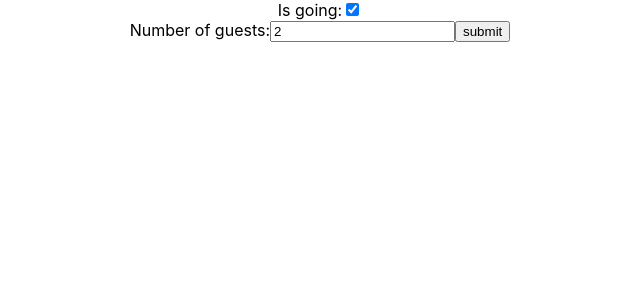
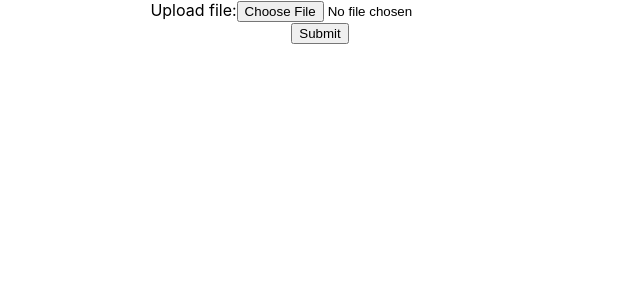
Before and after one commit to ngochaiisme/react-guild, a React (Create React App) app in the folder ReactMainConcept/my-app/: page / in a window 1280 px wide. Shown: the top 300 px of the page, without its empty margins (320-960 px from the left). Built offline with nearby package versions, Linux system fonts and the light colour scheme.

Commit message:
Handle  UnControlledComponent

```diff
--- a/ReactMainConcept/my-app/src/App.js
+++ b/ReactMainConcept/my-app/src/App.js
@@ -6,6 +6,7 @@ import LoginControl from './LoginControl'
 import ProductList from './ProductList/ProductList'
 import BasicControlledComponent from './Xử lý Form/ControlledComponent'
 import ControlledExample from './Xử lý Form/ControlledComponent'
+import BasicUncontrolInput, { FileInput } from './Xử lý Form/UnControlledComponent'
 import HandleMultipleInput from './Xử lý Form/Xử lý nhiều input'
 
 function App() {
@@ -16,7 +17,9 @@ function App() {
             {/* <LoginControl /> */}
             {/* <ProductList /> */}
             {/* <BasicControlledComponent /> */}
-            <HandleMultipleInput />
+            {/* <HandleMultipleInput /> */}
+            {/* <BasicUncontrolInput /> */}
+            <FileInput />
         </div>
     )
 }
--- a/ReactMainConcept/my-app/src/Xử lý Form/ControlledComponent.jsx
+++ b/ReactMainConcept/my-app/src/Xử lý Form/ControlledComponent.jsx
@@ -10,6 +10,7 @@ export default class BasicControlledComponent extends React.Component {
     }
 
     handleChange = (event) => {
+        console.log(event.target.value)
         this.setState({ value: event.target.value })
     }
     handleSubmit = (event) => {
--- /dev/null
+++ b/ReactMainConcept/my-app/src/Xử lý Form/UnControlledComponent.jsx
@@ -0,0 +1,64 @@
+import React from 'react'
+
+export default class BasicUncontrolInput extends React.Component {
+    constructor(props) {
+        super(props)
+        this.handleSubmit = this.handleSubmit.bind(this)
+        this.input = React.createRef()
+    }
+
+    handleSubmit(event) {
+        alert('A name was submitted: ' + this.input.current.value)
+        event.preventDefault()
+    }
+
+    render() {
+        return (
+            <form onSubmit={this.handleSubmit}>
+                <label>
+                    Name:
+                    <input defaultValue="Bob" type="text" ref={this.input} />
+                </label>
+                <input type="submit" value="Submit" />
+            </form>
+        )
+    }
+}
+
+export class FileInput extends React.Component {
+    constructor(props) {
+        super(props)
+        this.state = {
+            selectedFile: null,
+        }
+        this.fileInput = React.createRef()
+    }
+
+    handleSubmit = (event) => {
+        event.preventDefault()
+        const formData = new FormData()
+
+        //
+        formData.append('myFile', this.state.selectedFile, this.state.selectedFile)
+
+        //detailt
+        console.log(this.state.selectedFile)
+    }
+
+    onFileChange = (event) => {
+        this.setState({ selectedFile: event.target.files[0] })
+    }
+
+    render() {
+        return (
+            <form onSubmit={this.handleSubmit}>
+                <label>
+                    Upload file:
+                    <input type="file" ref={this.fileInput} onChange={this.onFileChange} />
+                </label>
+                <br />
+                <button type="submit">Submit</button>
+            </form>
+        )
+    }
+}
```
Also changed, not shown: ReactMainConcept/my-app/src/Welcome.jsx (added, +43 -0 lines).
